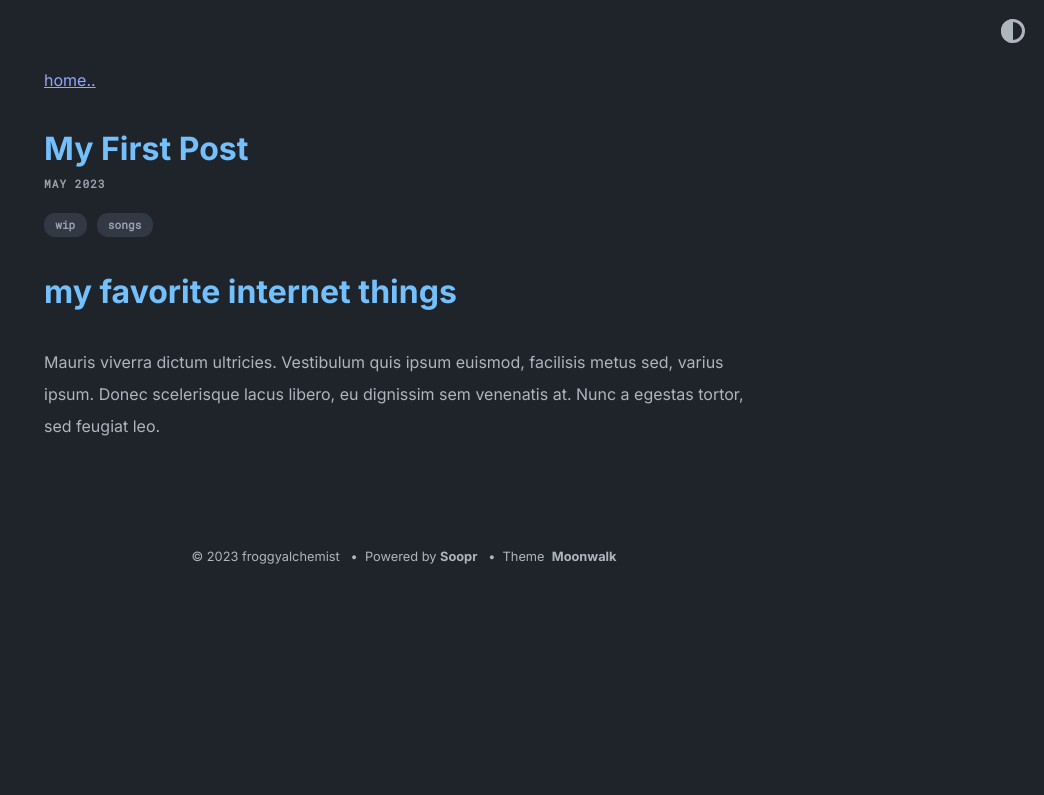
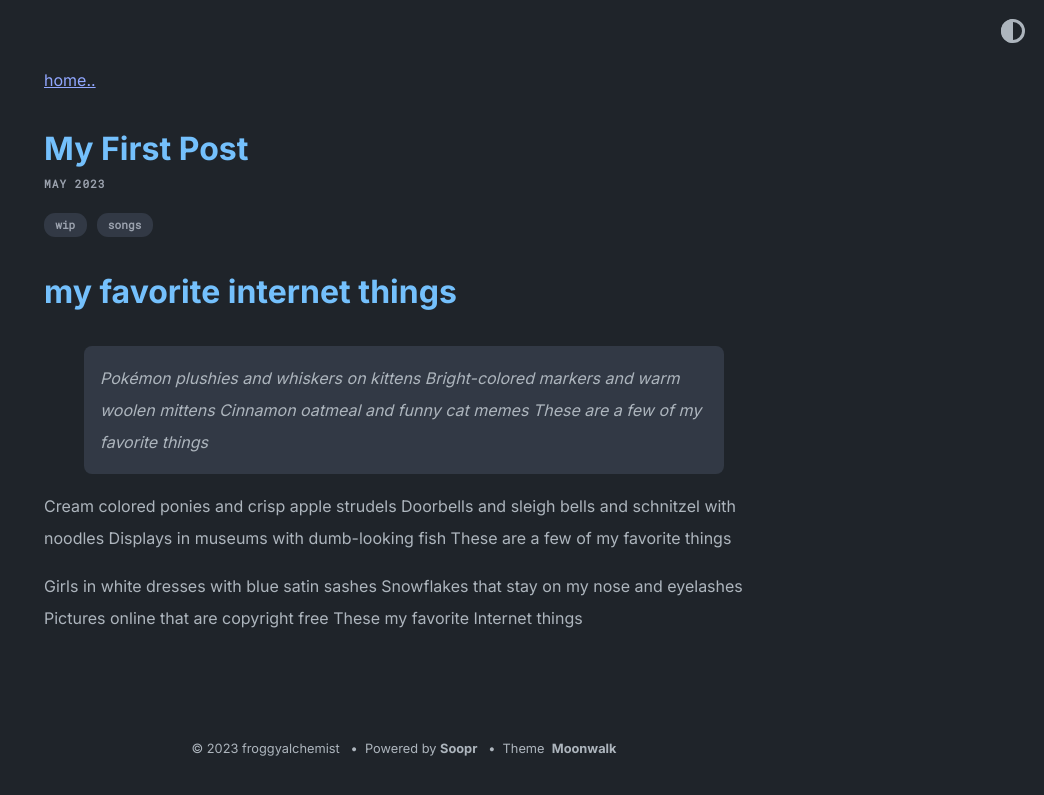
Before and after one commit to froggyalchemist/froggyalchemist.github.io, a Jekyll site: the page built from _posts/2023-05-04-my-first-post.md, in a window 1280 px wide. Shown: the top 795 px of the page, without its empty margins (236-1280 px from the left). Built offline with Jekyll 4.4.1, drawn with Linux system fonts in a browser that asks for light colours.

Commit message:
updated first post and home layout

```diff
--- a/_posts/2023-05-04-my-first-post.md
+++ b/_posts/2023-05-04-my-first-post.md
@@ -4,4 +4,17 @@ tags: [wip, songs]
 ---
 # my favorite internet things
 
-Mauris viverra dictum ultricies. Vestibulum quis ipsum euismod, facilisis metus sed, varius ipsum. Donec scelerisque lacus libero, eu dignissim sem venenatis at. Nunc a egestas tortor, sed feugiat leo.
+>Pokémon plushies and whiskers on kittens
+Bright-colored markers and warm woolen mittens
+Cinnamon oatmeal and funny cat memes
+These are a few of my favorite things
+
+Cream colored ponies and crisp apple strudels
+Doorbells and sleigh bells and schnitzel with noodles
+Displays in museums with dumb-looking fish
+These are a few of my favorite things
+
+Girls in white dresses with blue satin sashes
+Snowflakes that stay on my nose and eyelashes
+Pictures online that are copyright free
+These my favorite Internet things
```
